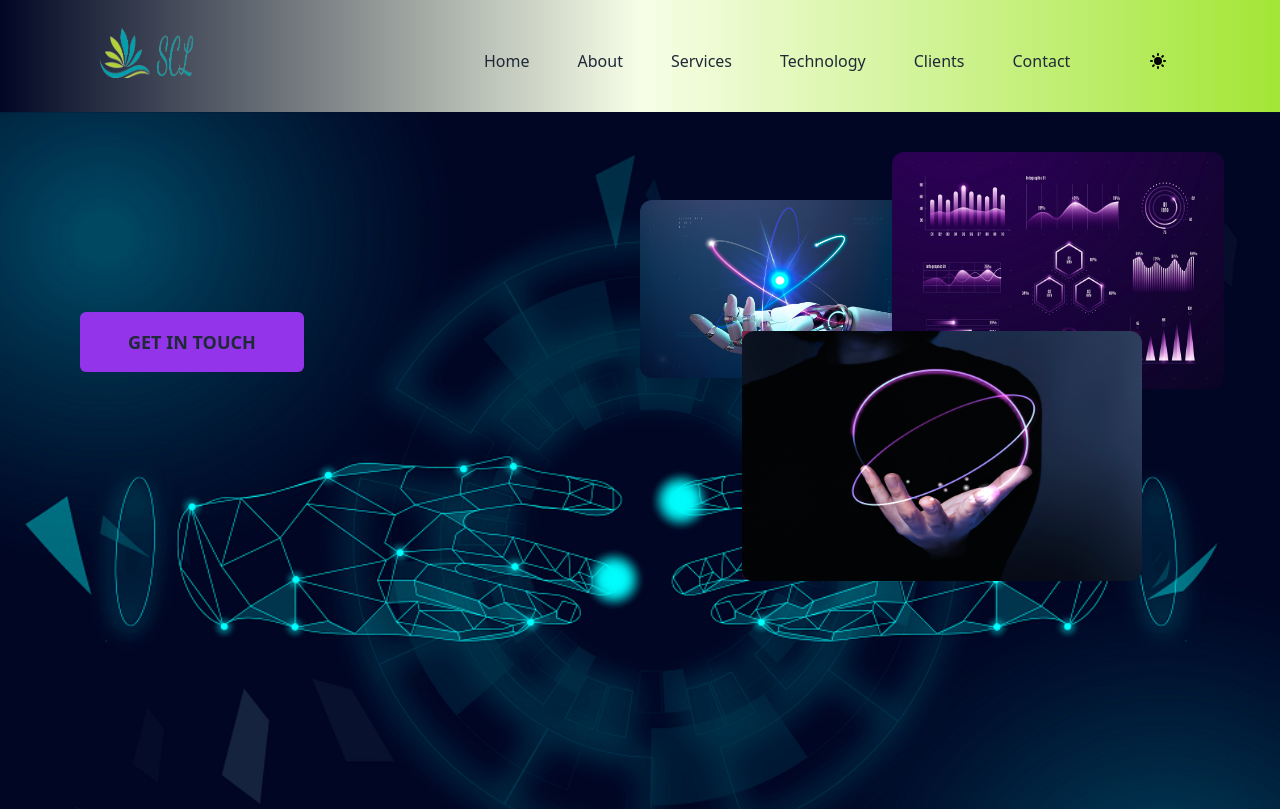
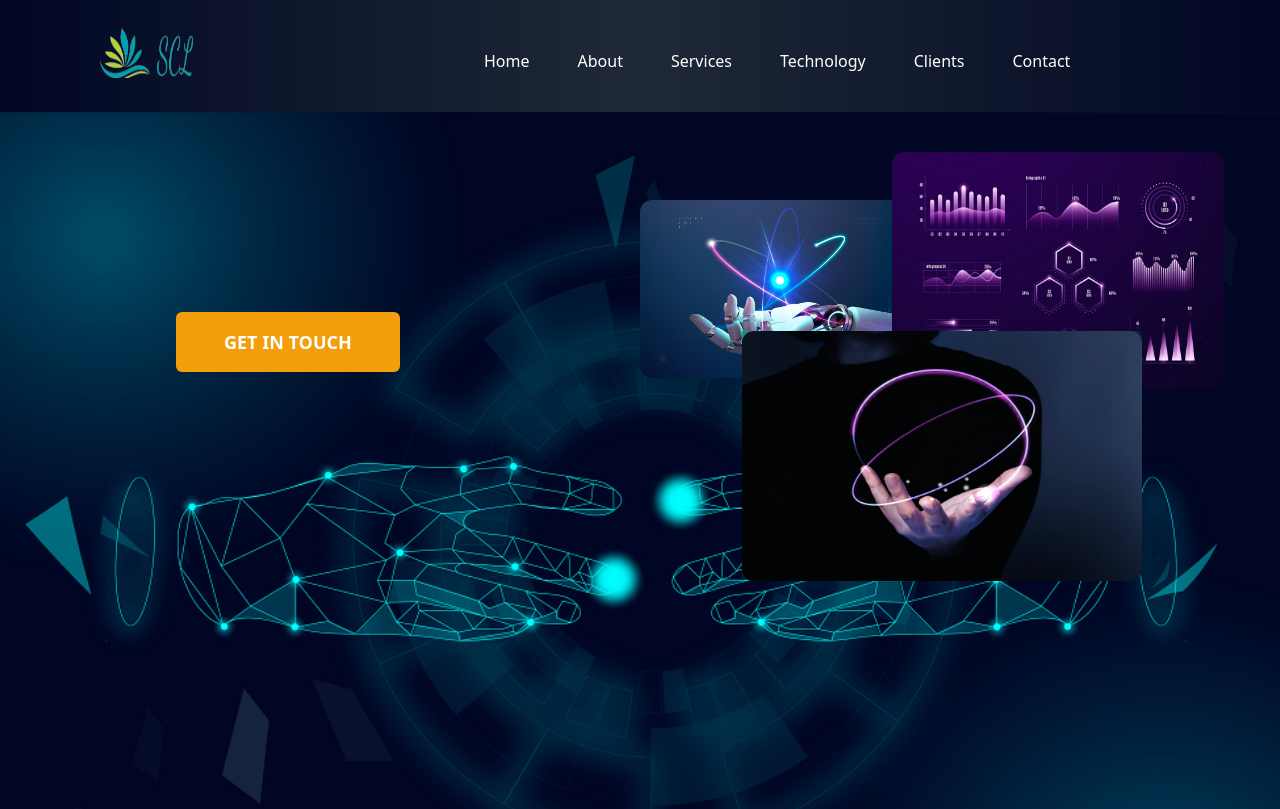
Before and after one commit to lmnaslimited/project-m, a Next.js app: page / in a window 1280 px wide. Shown: the top 809 px of the page. Built offline with nearby package versions, Linux system fonts and the light colour scheme.

Commit message:
removed dark toggle

```diff
--- a/components/hero/hero.js
+++ b/components/hero/hero.js
@@ -1,25 +1,30 @@
 import Image from "next/image";
+import Container from "../container";
 
 export default function Hero() {
   return (<>
     <section className="leading-normal tracking-normal py-80 pt-10 bg-center md:bg-cover bg-[url('/hero/bg-hero-1.png')] md:bg-[url('/hero/bg-hero-1000x666.png')] ">
+
       <div className="grid grid-rows-1 grid-cols-2 gap-2 mr-10 py-20 ">
+        <Container>
           <div className="row-span-1 col-span-1 ">
             <div className=" ml-2">
               <h1 className=" font-bold drop-shadow-lg text-lg md:text-4xl  max-w-xl text-th-primary-dark leading-tight"></h1>
             </div>
-          <button type="button" className=" mt-20 ml-4 md:ml-20 px-4 md:px-12 py-4 m-1 text-th-primary-dark text-sm md:text-lg font-semibold transition-colors duration-200 transform bg-th-accent-medium rounded-md ">
+            <button type="button" className=" mt-20 ml-4 px-4 md:ml-20 md:px-12 py-4 m-1 text-th-primary-dark text-sm md:text-lg font-semibold transition-colors duration-200 transform bg-th-accent-medium rounded-md ">
               GET IN TOUCH
             </button>
           </div>
+        </Container>
         <div className="row-span-1 col-span-1">
           <div className="grid grid-cols-14 grid-flow-col gap-4 ml-4">
-            <div className="col-start-1 col-end-5 -mt-8"> <Image className="rounded-xl" src="/hero/bg-sec2-1000x666.png" height='200' width='320' alt='hero1'/></div>
-            <div className="col-start-5 col-end-9 -mt-20 -ml-12" ><Image className="rounded-xl -ml-10" src="/hero/bg-sec3-1000x1000.png" height='250' width='350' alt="hero2"/></div>
-            <div className="col-start-3 col-end-10 -mt-20 -ml-12 "><Image className=" shadow shadow-th-accent-dark backdrop-opacity-50 rounded-xl" src="/hero/bg-sec1-1000x666.png" height='250' width='400' alt="hero3"/></div>
+            <div className="col-start-1 col-end-5 -mt-8"> <Image className="rounded-xl" src="/hero/bg-sec2-1000x666.png" height='200' width='320' alt='hero1' /></div>
+            <div className="col-start-5 col-end-9 -mt-20 -ml-12" ><Image className="rounded-xl -ml-10" src="/hero/bg-sec3-1000x1000.png" height='250' width='350' alt="hero2" /></div>
+            <div className="col-start-3 col-end-10 -mt-20 -ml-12 "><Image className=" shadow shadow-th-accent-dark backdrop-opacity-50 rounded-xl" src="/hero/bg-sec1-1000x666.png" height='250' width='400' alt="hero3" /></div>
           </div>
         </div>
       </div>
+
     </section>
   </>
   )
--- a/components/navbar/navbar.js
+++ b/components/navbar/navbar.js
@@ -31,9 +31,9 @@ const Navbar = ({ categories }) => {
           {/**To be replaced with Typesense Search */}
           {/** <Search /> */}
           <div className="flex items-center flex-wrap lg:flex justify-between flex-row-reverse lg:flex-row">
-            <div className="mt-4 lg:mt-0">
+           {/** <div className="mt-4 lg:mt-0">
               <SunMoon />
-            </div>
+            </div> *}
             {/** <Login /> */}
           </div>
         </div>
--- a/styles/index.css
+++ b/styles/index.css
@@ -6,16 +6,16 @@
   filter: grayscale(1);
 }
 :root {
-  --background: theme('colors.lime.400');
-  --background-secondary: theme('colors.lime.50');
+  --background: theme('colors.midnight');
+  --background-secondary: theme('colors.gray.800');
 
-  --accent-dark: theme('colors.pink.900');
-  --accent-medium: theme('colors.purple.600');
+  --accent-dark: theme('colors.teal.600');
+  --accent-medium: theme('colors.amber.500');
   --accent-light: theme('colors.pink.500');
 
-  --primary-dark: theme('colors.gray.800');
-  --primary-medium: theme('colors.gray.600');
-  --primary-light: theme('colors.gray.400');
+  --primary-dark: theme('colors.white');
+  --primary-medium: theme('colors.lime.500');
+  --primary-light: theme('colors.gray.100');
 }
 
 [data-theme='dark'] {
```
Lines whose indentation alone changed are shown as unchanged.
